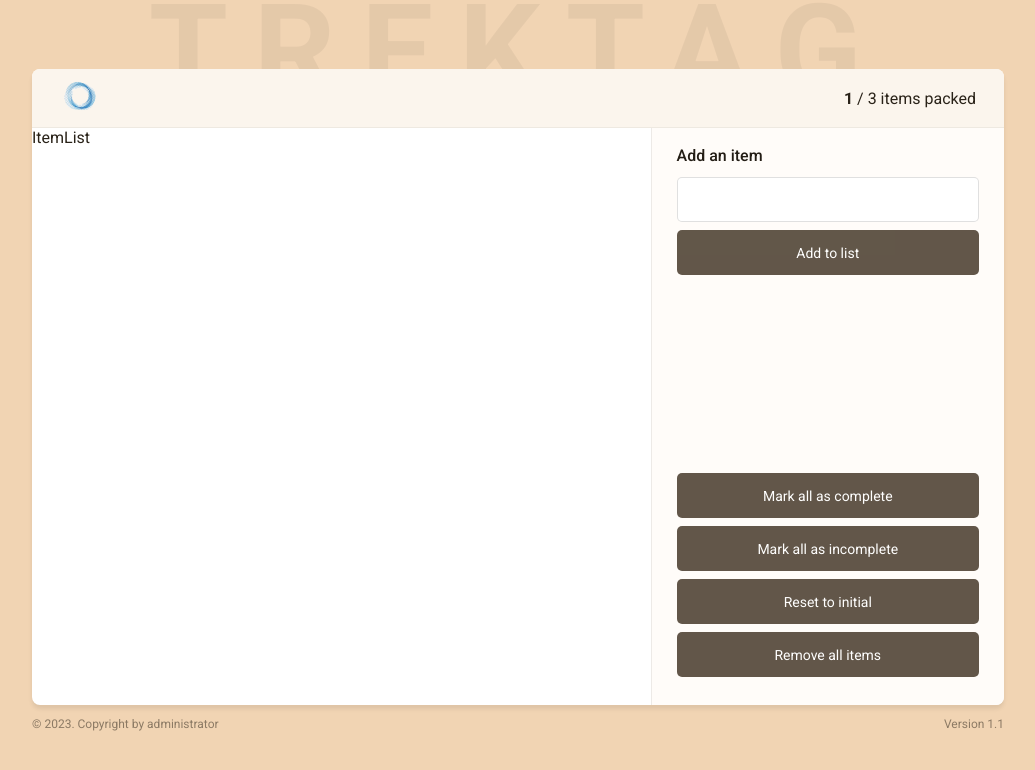
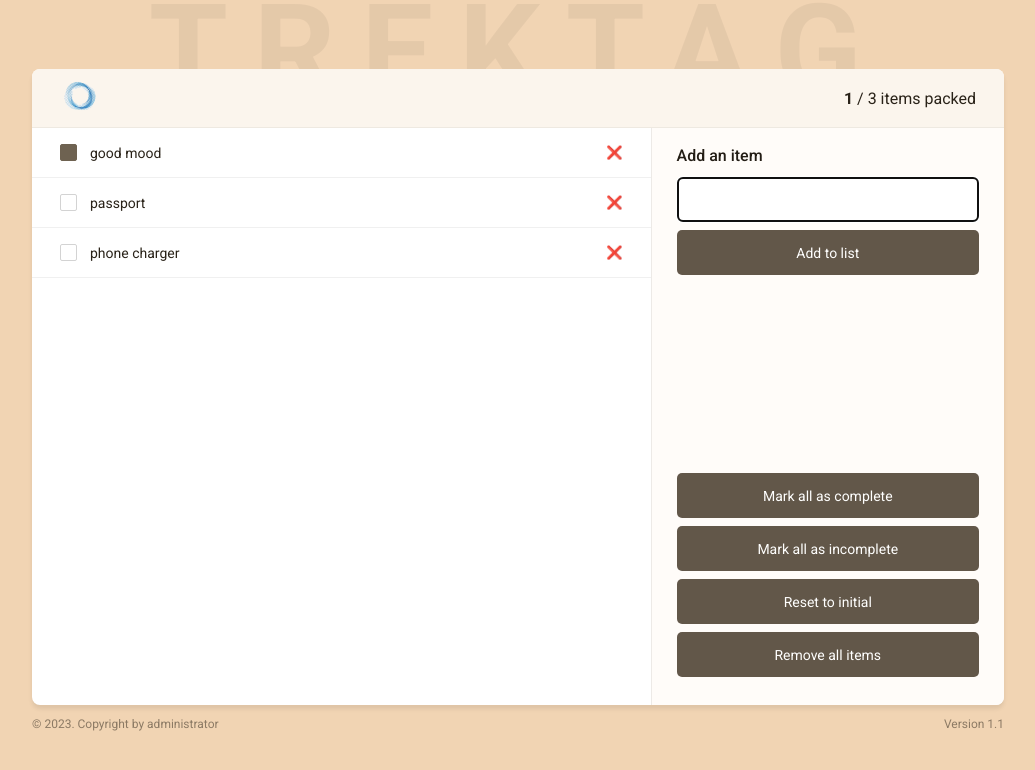
Before and after one commit to DayanK/trektag, a React (Vite) app: page / in a window 1280 px wide. Shown: the top 770 px of the page, without its empty margins (122-1157 px from the left). Built offline with nearby package versions, Linux system fonts and the light colour scheme.

Commit message:
refactoring

```diff
--- a/src/App.tsx
+++ b/src/App.tsx
@@ -1,10 +1,14 @@
+import { useState } from "react";
 import BackgroundHeading from "./components/BackgroundHeading";
 import Footer from "./components/Footer";
 import Header from "./components/Header/Header";
-import ItemList from "./components/ItemList";
+import ItemList from "./components/ItemsList/ItemList";
 import Sidebar from "./components/Sidebar/Sidebar";
+import { initialItems } from "./lib/constants";
 
 function App() {
+  const [item, setItems] = useState(initialItems)
+
 
   return (
 
@@ -13,8 +17,8 @@
 
       <main>
         <Header />
-        <ItemList />
-        <Sidebar />
+        <ItemList items={item}/>
+        <Sidebar setItems={setItems} />
       </main>
 
       <Footer />
--- a/src/components/ItemList.tsx
+++ /dev/null
@@ -1,8 +0,0 @@
-
-const ItemList = () => {
-  return (
-    <div>ItemList</div>
-  )
-}
-
-export default ItemList
--- /dev/null
+++ b/src/components/ItemsList/Item.tsx
@@ -0,0 +1,23 @@
+import React from 'react';
+
+interface ItemProps {
+  item: {
+    name: string;
+    packed: boolean;
+  };
+}
+
+const Item: React.FC<ItemProps> = ({ item }) => {
+  return (
+    <li className="item">
+      <label>
+        <input type="checkbox" defaultChecked={item.packed} />
+        {item.name}
+      </label>
+
+      <button>❌</button>
+    </li>
+  );
+};
+
+export default Item;
--- /dev/null
+++ b/src/components/ItemsList/ItemList.tsx
@@ -0,0 +1,19 @@
+import Item from "./Item";
+
+import { TInitialItems } from "../../lib/constants";
+
+interface ItemListProps {
+  items: TInitialItems;
+}
+
+const ItemList: React.FC<ItemListProps> = ({ items }) => {
+  return (
+    <ul>
+      {items.map((item) => {
+        return <Item key={item.id} item={item} />;
+      })}
+    </ul>
+  );
+};
+
+export default ItemList
--- a/src/components/Sidebar/AddItemForm.tsx
+++ b/src/components/Sidebar/AddItemForm.tsx
@@ -1,10 +1,47 @@
+import { ChangeEvent, Dispatch, FormEvent, SetStateAction, useRef, useState } from "react";
 import Button from "../Button";
+import { TInitialItems, ItemType } from "../../lib/constants";
 
-const AddItemForm = () => {
+interface IAddItemForm {
+  setItems: Dispatch<SetStateAction<TInitialItems>>
+}
+
+
+const AddItemForm : React.FC<IAddItemForm> = ({ setItems }) => {
+  const [itemText, setItemText] = useState<string>("");
+  const inputRef = useRef<HTMLInputElement | null>(null);
+
+  const handleChange = (event: ChangeEvent<HTMLInputElement>) => {
+    setItemText(event.target.value);
+  };
+
+  const handlerSubmit = (event: FormEvent) => {
+    event.preventDefault();
+
+    // input validation
+    if(!itemText){
+      alert("Item can't be empty");
+      inputRef.current?.focus();
+      return  // permet de stopper la function AddItemForm et empecher le block de continuer
+    }
+
+    const newItem: ItemType = {
+      id: new Date().getTime(),
+      name: itemText,
+      packed: false, };
+      setItems((prevItems) => [...prevItems, newItem]);
+      setItemText("");
+  }
+
   return (
-    <form>
+    <form onSubmit={handlerSubmit}>
         <h2>Add an item</h2>
-        <input />
+        <input
+          ref={inputRef}
+          value={itemText}
+          onChange={handleChange}
+          autoFocus={true}
+        />
         <Button type="secondary"> Add to list</Button>
 
     </form>
--- a/src/components/Sidebar/ButtonGroup.tsx
+++ b/src/components/Sidebar/ButtonGroup.tsx
@@ -1,14 +1,8 @@
+import { secondaryButtons } from "../../lib/constants";
 import Button from "../Button";
 
 
 const ButtonGroup = () => {
-  const secondaryButtons: string[] = [
-    "Mark all as complete",
-    "Mark all as incomplete",
-    "Reset to initial",
-    "Remove all items"
-  ];
-
   return (
     <section className="button-group">
       {secondaryButtons.map((text) => (
--- a/src/components/Sidebar/Sidebar.tsx
+++ b/src/components/Sidebar/Sidebar.tsx
@@ -1,14 +1,20 @@
+import { Dispatch, SetStateAction } from "react";
 import AddItemForm from "./AddItemForm";
 import ButtonGroup from "./ButtonGroup";
+import { TInitialItems } from "../../lib/constants";
 
-const Sidebar = () => {
+interface ISidebarProps {
+  setItems: Dispatch<SetStateAction<TInitialItems>>
+}
+
+const Sidebar: React.FC<ISidebarProps> = ({ setItems }) => {
   return (
     <div className="sidebar">
-        <AddItemForm />
+      <AddItemForm setItems={setItems} />
 
-        <ButtonGroup />
+      <ButtonGroup />
     </div>
-  )
-}
+  );
+};
 
 export default Sidebar
--- /dev/null
+++ b/src/lib/constants.ts
@@ -0,0 +1,32 @@
+export type ItemType = {
+    id: number;
+    name: string;
+    packed: boolean;
+  };
+
+export type TInitialItems = ItemType[];
+
+ export const initialItems : TInitialItems = [
+    {
+      id:1,
+      name: "good mood",
+      packed: true,
+    },
+    {
+      id:2,
+      name: "passport",
+      packed: false,
+    },
+    {
+      id:3,
+      name: "phone charger",
+      packed: false,
+    },
+  ];
+
+ export const secondaryButtons: string[] = [
+    "Mark all as complete",
+    "Mark all as incomplete",
+    "Reset to initial",
+    "Remove all items"
+  ];
```
